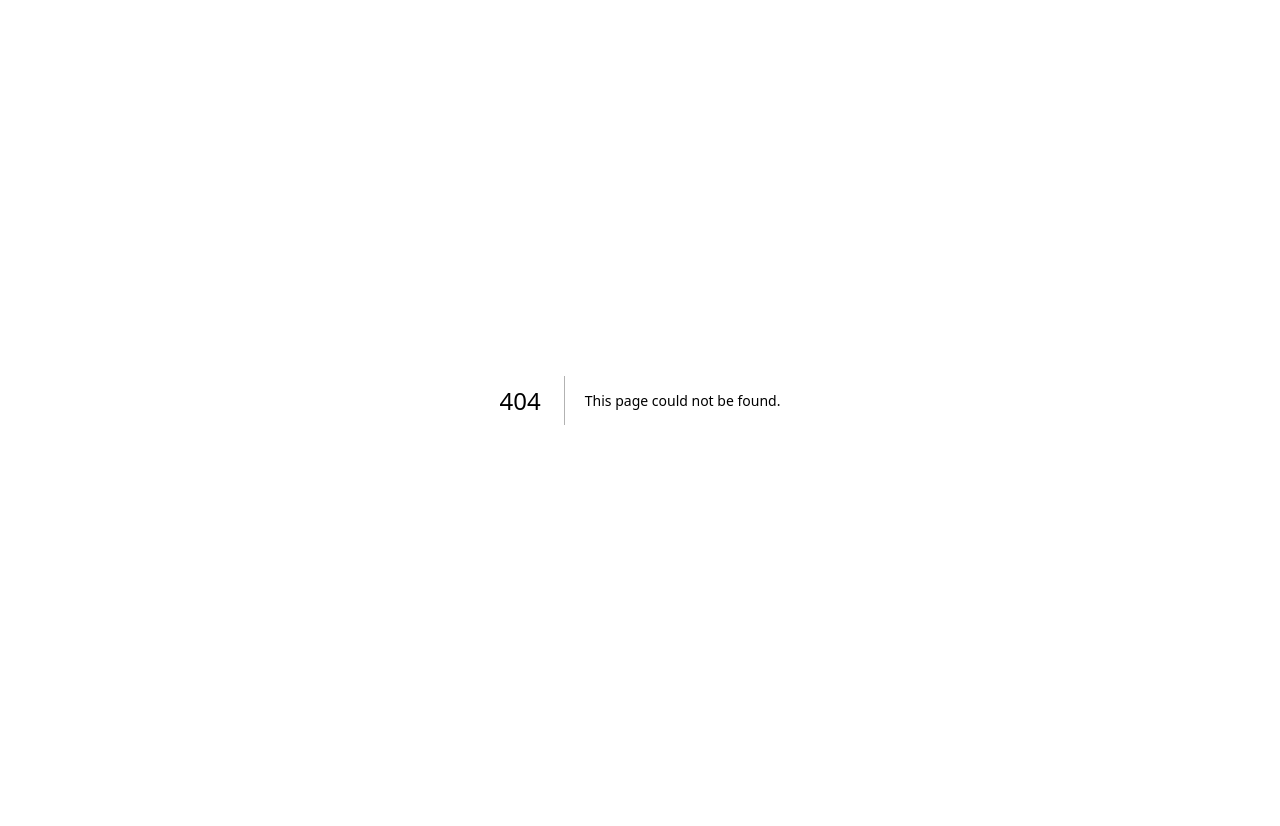
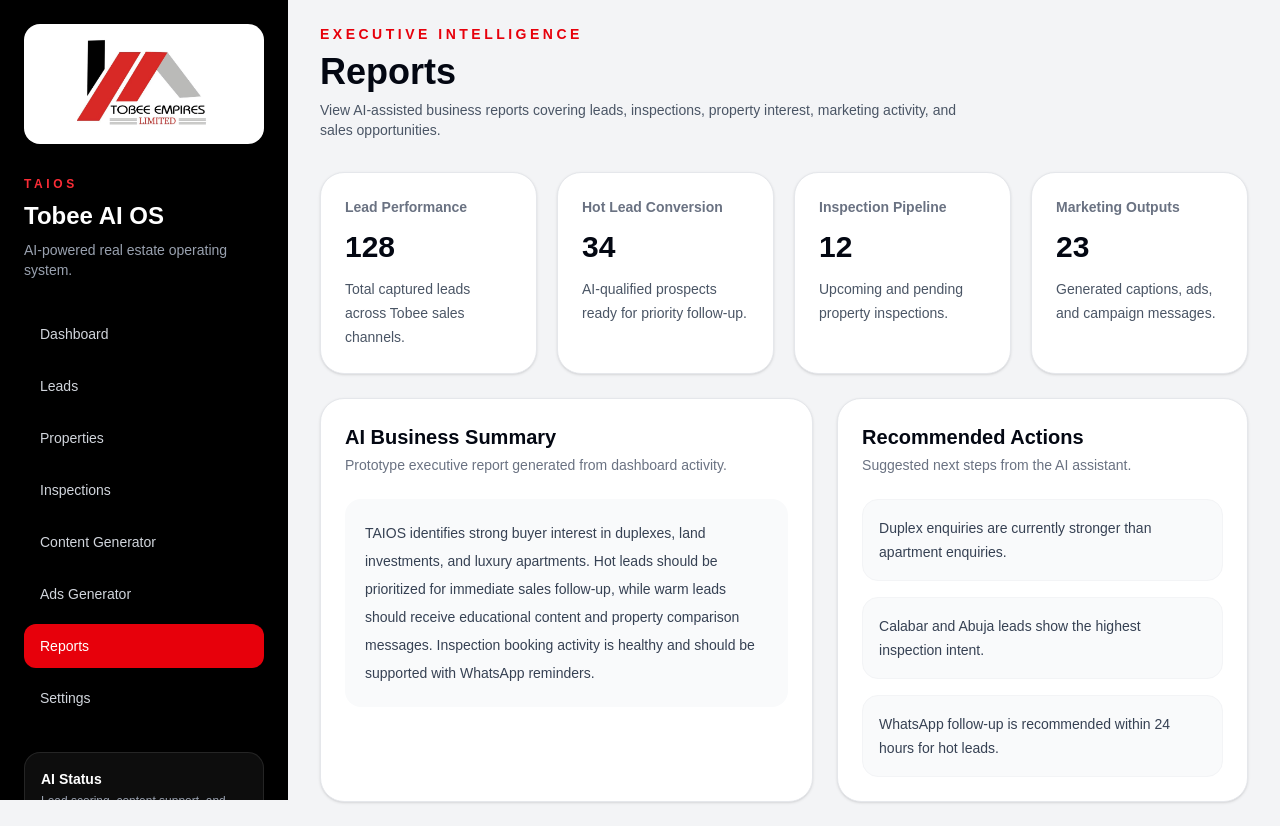
Before and after one commit to taios-dashboard/taios-dashboard, a Next.js app: page /reports in a window 1280 px wide. Before the commit this address had no page. Before the commit the page ends 800 px from the top, so only its background shows below. Built offline with nearby package versions, Linux system fonts and the light colour scheme.

Commit message:
Add reports page

```diff
--- /dev/null
+++ b/src/app/reports/page.tsx
@@ -0,0 +1,114 @@
+import Sidebar from "@/components/Sidebar";
+
+const reportCards = [
+  {
+    title: "Lead Performance",
+    value: "128",
+    description: "Total captured leads across Tobee sales channels.",
+  },
+  {
+    title: "Hot Lead Conversion",
+    value: "34",
+    description: "AI-qualified prospects ready for priority follow-up.",
+  },
+  {
+    title: "Inspection Pipeline",
+    value: "12",
+    description: "Upcoming and pending property inspections.",
+  },
+  {
+    title: "Marketing Outputs",
+    value: "23",
+    description: "Generated captions, ads, and campaign messages.",
+  },
+];
+
+const insights = [
+  "Duplex enquiries are currently stronger than apartment enquiries.",
+  "Calabar and Abuja leads show the highest inspection intent.",
+  "WhatsApp follow-up is recommended within 24 hours for hot leads.",
+];
+
+export default function ReportsPage() {
+  return (
+    <main className="min-h-screen bg-gray-100 text-gray-950">
+      <div className="flex">
+        <Sidebar />
+
+        <section className="min-h-screen flex-1 px-5 py-6 lg:px-8">
+          <header className="mb-8">
+            <p className="text-sm font-semibold uppercase tracking-[0.25em] text-red-600">
+              Executive Intelligence
+            </p>
+            <h1 className="mt-2 text-3xl font-bold text-gray-950 md:text-4xl">
+              Reports
+            </h1>
+            <p className="mt-2 max-w-2xl text-sm text-gray-600">
+              View AI-assisted business reports covering leads, inspections,
+              property interest, marketing activity, and sales opportunities.
+            </p>
+          </header>
+
+          <section className="grid gap-5 md:grid-cols-2 xl:grid-cols-4">
+            {reportCards.map((card) => (
+              <div
+                key={card.title}
+                className="rounded-3xl border border-gray-200 bg-white p-6 shadow-sm"
+              >
+                <p className="text-sm font-semibold text-gray-500">
+                  {card.title}
+                </p>
+                <h2 className="mt-3 text-3xl font-bold text-gray-950">
+                  {card.value}
+                </h2>
+                <p className="mt-3 text-sm leading-6 text-gray-600">
+                  {card.description}
+                </p>
+              </div>
+            ))}
+          </section>
+
+          <section className="mt-6 grid gap-6 xl:grid-cols-[1.2fr_1fr]">
+            <div className="rounded-3xl border border-gray-200 bg-white p-6 shadow-sm">
+              <h2 className="text-xl font-bold text-gray-950">
+                AI Business Summary
+              </h2>
+              <p className="mt-1 text-sm text-gray-500">
+                Prototype executive report generated from dashboard activity.
+              </p>
+
+              <div className="mt-6 rounded-2xl bg-gray-50 p-5 text-sm leading-7 text-gray-700">
+                TAIOS identifies strong buyer interest in duplexes, land
+                investments, and luxury apartments. Hot leads should be
+                prioritized for immediate sales follow-up, while warm leads
+                should receive educational content and property comparison
+                messages. Inspection booking activity is healthy and should be
+                supported with WhatsApp reminders.
+              </div>
+            </div>
+
+            <div className="rounded-3xl border border-gray-200 bg-white p-6 shadow-sm">
+              <h2 className="text-xl font-bold text-gray-950">
+                Recommended Actions
+              </h2>
+              <p className="mt-1 text-sm text-gray-500">
+                Suggested next steps from the AI assistant.
+              </p>
+
+              <div className="mt-6 space-y-4">
+                {insights.map((insight) => (
+                  <div
+                    key={insight}
+                    className="rounded-2xl border border-gray-100 bg-gray-50 p-4 text-sm leading-6 text-gray-700"
+                  >
+                    {insight}
+                  </div>
+                ))}
+              </div>
+            </div>
+          </section>
+        </section>
+      </div>
+    </main>
+  );
+}
```
